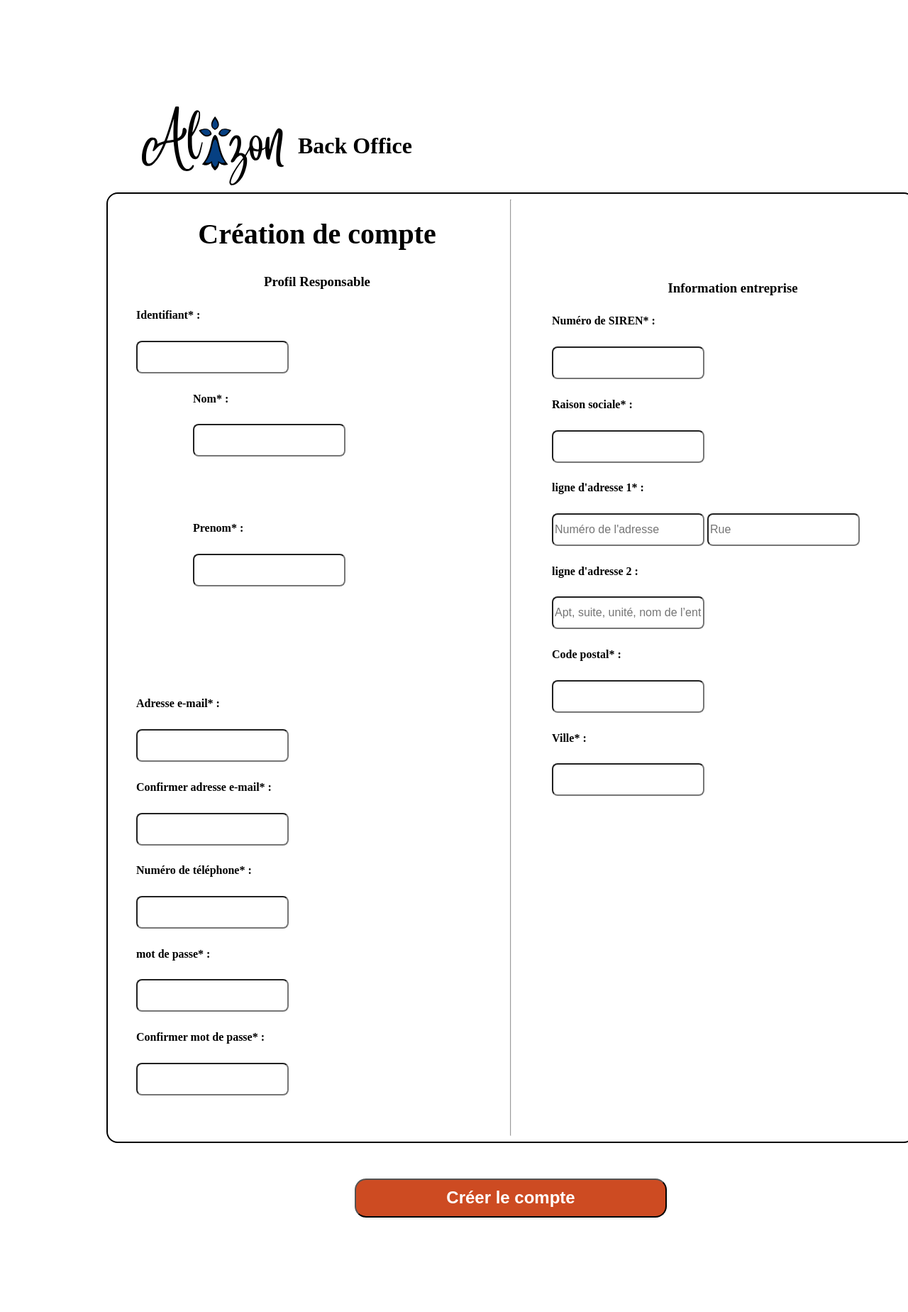
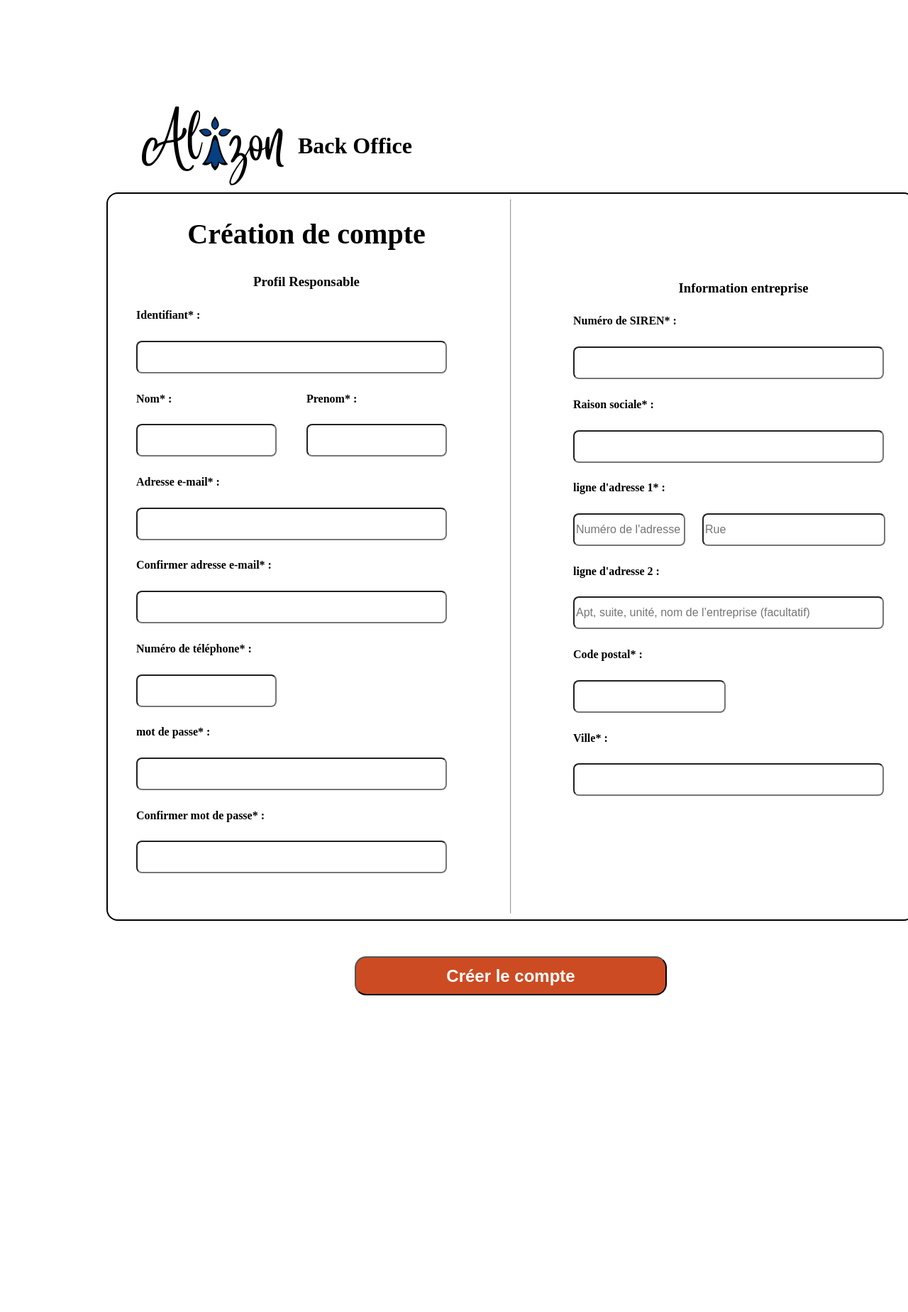
Before and after one commit to Nanardeau/sae3, a PHP site: page /backoffice/creer_compte_vendeur.php in a window 1280 px wide; the page is wider, and only the part inside the window is pictured. Shown: the top 1848 px of that part at 71% size. After the commit the page ends 1402 px from the top of that part, so only its background shows below. Run offline with PHP 8.4, Linux system fonts and the light colour scheme.

Commit message:
Le CSS est fini

```diff
--- a/html/backoffice/creer_compte_vendeur.php
+++ b/html/backoffice/creer_compte_vendeur.php
@@ -22,42 +22,43 @@
             <h5>
                 Identifiant* :
             </h5>
-            <input type="text" name="identifiant" id="identifiant" required>
-            <div class="nomprenom">
-                <div class="col">
+            <input type="text" name="identifiant" id="identifiant" class="dimension" required>
+            <div class="nomPrenom">
+                    <div class="labelInput">
                     <h5>
                         Nom* :
                     </h5>
-                    <input type="text" name="nom" id="nom" required>
-                </div>
-                <div class="col">
+
+                    <input type="text" name="nom" id="nom"  class="dimension_petit" required>
+                    </div>
+                    <div class="labelInput">
                     <h5>
                         Prenom* :
                     </h5>
-                    <input type="text" name="prenom" id="prenom" required>
+                    <input type="text" name="prenom" id="prenom"  class="dimension_petit" required>
+                    </div>
                 </div>
-            </div>
 
             <h5>
                 Adresse e-mail* :
             </h5>
-            <input type="text" name="email" id="email" required>
+            <input type="text" name="email" id="email" class="dimension" required>
             <h5>
                 Confirmer adresse e-mail* :
             </h5>
-            <input type="text" name="email_conf" id="email_conf" required>
+            <input type="text" name="email_conf" id="email_conf" class="dimension" required>
             <h5>
                 Numéro de téléphone* :
             </h5>
-            <input type="text" name="num_tel" id="num_tel" required>
+            <input type="text" name="num_tel" id="num_tel" class="dimension_petit" required>
             <h5>
                 mot de passe* :
             </h5>
-            <input type="text" name="mdp" id="mdp" required>
+            <input type="text" name="mdp" id="mdp" class="dimension" required>
             <h5>
                 Confirmer mot de passe* :
             </h5>
-            <input type="text" name="mdp_conf" id="mdp_conf" required>
+            <input type="text" name="mdp_conf" id="mdp_conf" class="dimension" required>
         </div>
         <hr>
         <div>
@@ -67,20 +68,20 @@
             <h5>
                 Numéro de SIREN* :
             </h5>
-            <input type="text" name="num_siren" id="num_siren" required>
+            <input type="text" name="num_siren" id="num_siren" class="dimension" required>
             <h5>
                 Raison sociale* :
             </h5>
-            <input type="text" name="raison_soc" id="raison_soc" required>
+            <input type="text" name="raison_soc" id="raison_soc" class="dimension" required>
             <h5>
                 ligne d'adresse 1* :
             </h5>
-            <input type="text" name="num_adresse1" id="num_adresse1" placeholder="Numéro de l'adresse" required>
-            <input type="text"name="rue_adresse1" id="rue_adresse1" placeholder="Rue" required>
+            <input type="text" name="num_adresse1" id="num_adresse1" placeholder="Numéro de l'adresse" class="num_adresse" required>
+            <input type="text"name="rue_adresse1" id="rue_adresse1" placeholder="Rue" class="rue_adresse" required>
             <h5>
                 ligne d'adresse 2 :
             </h5>
-            <input type="text" name="adresse2" id="adresse2" placeholder="Apt, suite, unité, nom de l’entreprise (facultatif)">
+            <input type="text" name="adresse2" id="adresse2" placeholder="Apt, suite, unité, nom de l’entreprise (facultatif)" class="dimension">
             <h5>
                 Code postal* :
             </h5>
@@ -88,7 +89,7 @@
             <h5>
                 Ville* :
             </h5>
-            <input type="text" name="ville" id="ville" required>
+            <input type="text" name="ville" id="ville" class="dimension" required>
         </div>
     </main>
     <footer>
--- a/html/css/style/creer_compte_vendeur.css
+++ b/html/css/style/creer_compte_vendeur.css
@@ -20,7 +20,7 @@ body main {
 body main div {
   padding-left: 40px;
   padding-bottom: 65px;
-  width: 510px;
+  width: 480px;
   padding-top: 0;
 }
 body main div h2, body main div h3 {
@@ -38,11 +38,31 @@ body main div input {
   height: 40px;
   font-size: 16px;
 }
-body main div input > input {
-  padding-left: 10px;
+body main .nomPrenom {
+  display: flex;
+  flex-direction: row;
+  padding-left: 0;
+  padding-bottom: 0;
+}
+body main .labelInput {
+  padding-left: 0;
+  padding-bottom: 0;
 }
 body main :nth-child(3) h3 {
   padding-top: 5.5em;
+}
+body main .dimension {
+  width: 430px;
+}
+body main .dimension_petit {
+  width: 190px;
+}
+body main .num_adresse {
+  width: 150px;
+  margin-right: 20px;
+}
+body main .rue_adresse {
+  width: 250px;
 }
 body footer {
   text-align: center;
--- a/html/css/style/creer_compte_vendeur.scss
+++ b/html/css/style/creer_compte_vendeur.scss
@@ -20,10 +20,11 @@ body{
         border: black 2px solid;
         border-radius: 16px;
         display: flex;
+
         div {
             padding-left: 40px;
             padding-bottom: 65px;
-            width: 510px;
+            width: 480px;
             padding-top:0;
             h2, h3 {
                 text-align: center;
@@ -43,15 +44,33 @@ body{
                 font-size: 16px;
             }
         }
+        .nomPrenom{
+            display:flex;
+            flex-direction: row;
+            padding-left:0;
+            padding-bottom: 0;
+        }
+        .labelInput{
+            padding-left:0;
+            padding-bottom: 0;
+        }
         :nth-child(3) h3{
             padding-top:5.5em;
         }
-        .nomprenom {
-            padding: 0;
-            margin: 0;
+        .dimension {
+            width: 430px;
+        }
+        .dimension_petit{
+            width: 190px;
+        }
+        .num_adresse{
+            width: 150px;
+            margin-right: 20px;
         }
 
-
+        .rue_adresse{
+            width: 250px;
+        }
     }
     footer{
         text-align: center;
```
Also changed, not shown: 1 other file.
